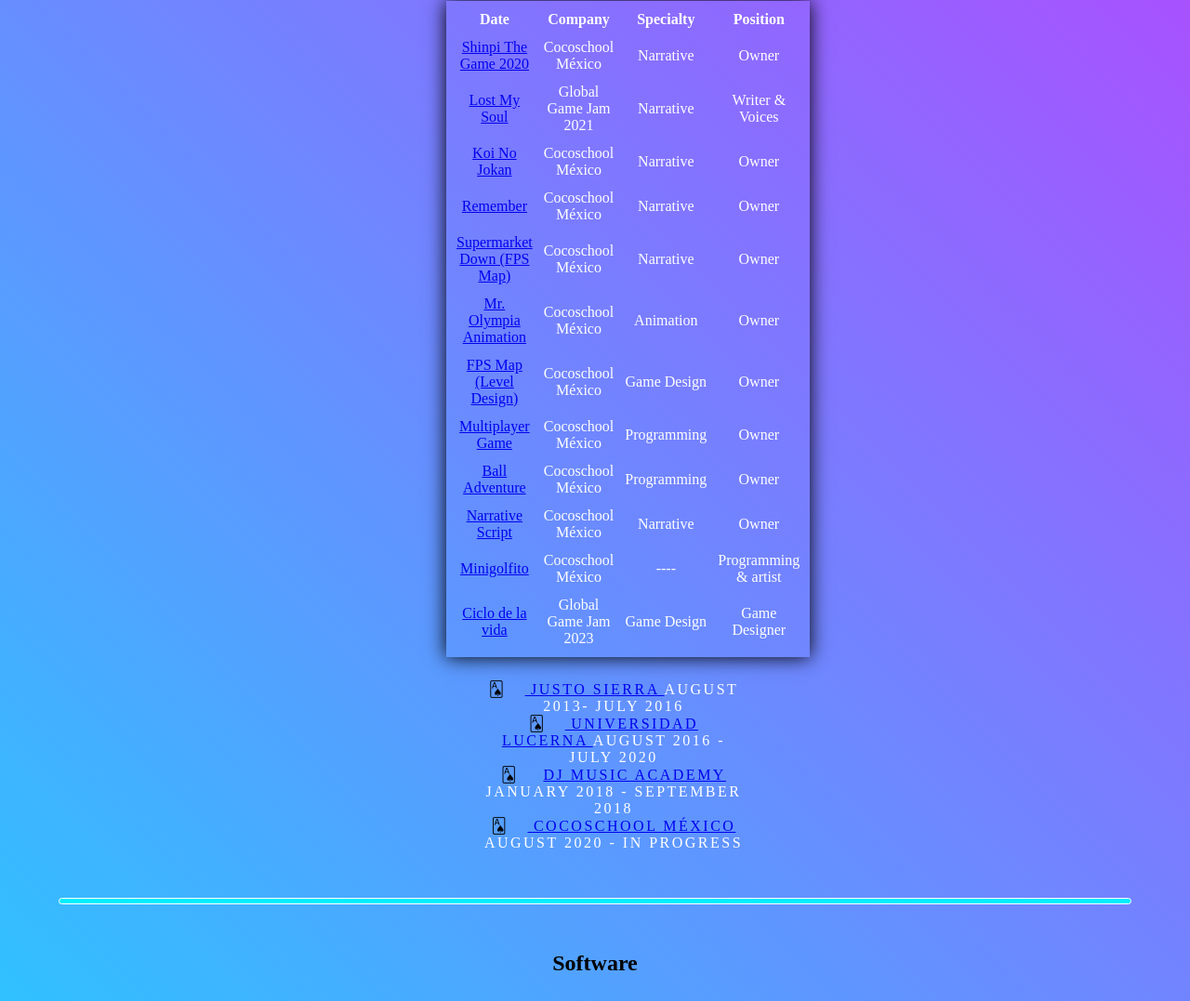
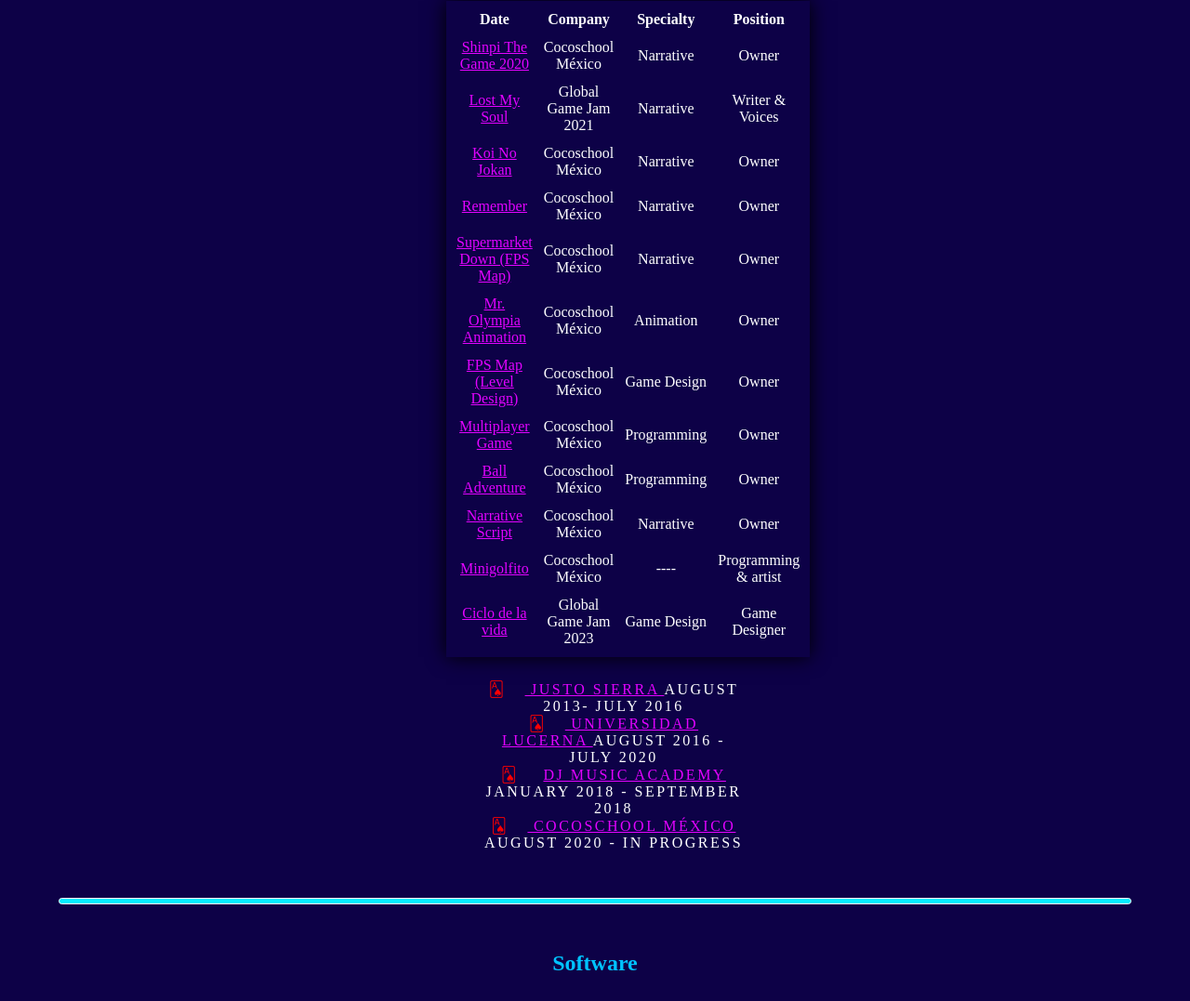
Before and after one commit to RRouxx/Clase-01, a plain HTML site: page index.html in a window 1280 px wide. Shown: the part 1720-2797 px from the top of the page at 93% size. Drawn offline with Linux system fonts and the light colour scheme; a web font is replaced by a local one.

Commit message:
.css fix

```diff
--- a/css/styles.css
+++ b/css/styles.css
@@ -3,7 +3,7 @@
 body{
     margin: 0;
     font-family: 'DM Serif Display', serif;
-    background: linear-gradient(45deg, rgb(0, 238, 255), rgb(255, 0, 255));
+    background: rgb(13, 1, 71);
     color: white;
     text-align: center;
 
@@ -12,13 +12,13 @@
 h1{
     margin: 0;
     font-family: 'Gloock', serif;
-    color: rgb(57, 5, 141);
+    color: rgb(226, 3, 255);
 }
 
 h2{
     margin: 0;
     font-family: 'Gloock', serif;
-    color: rgb(0, 0, 0);
+    color: rgb(0, 195, 255);
 }
 
 h3{
@@ -44,10 +44,13 @@
     li:before
     {
         content: "\1F0A1";
-        color: rgb(0, 0, 0);
+        color: rgb(255, 0, 0);
         margin-right: 20px;
     }
 
+    a{
+      color:rgb(226, 3, 255);
+    }
 
 
 /*********************************  CLASS *********************************/
```
